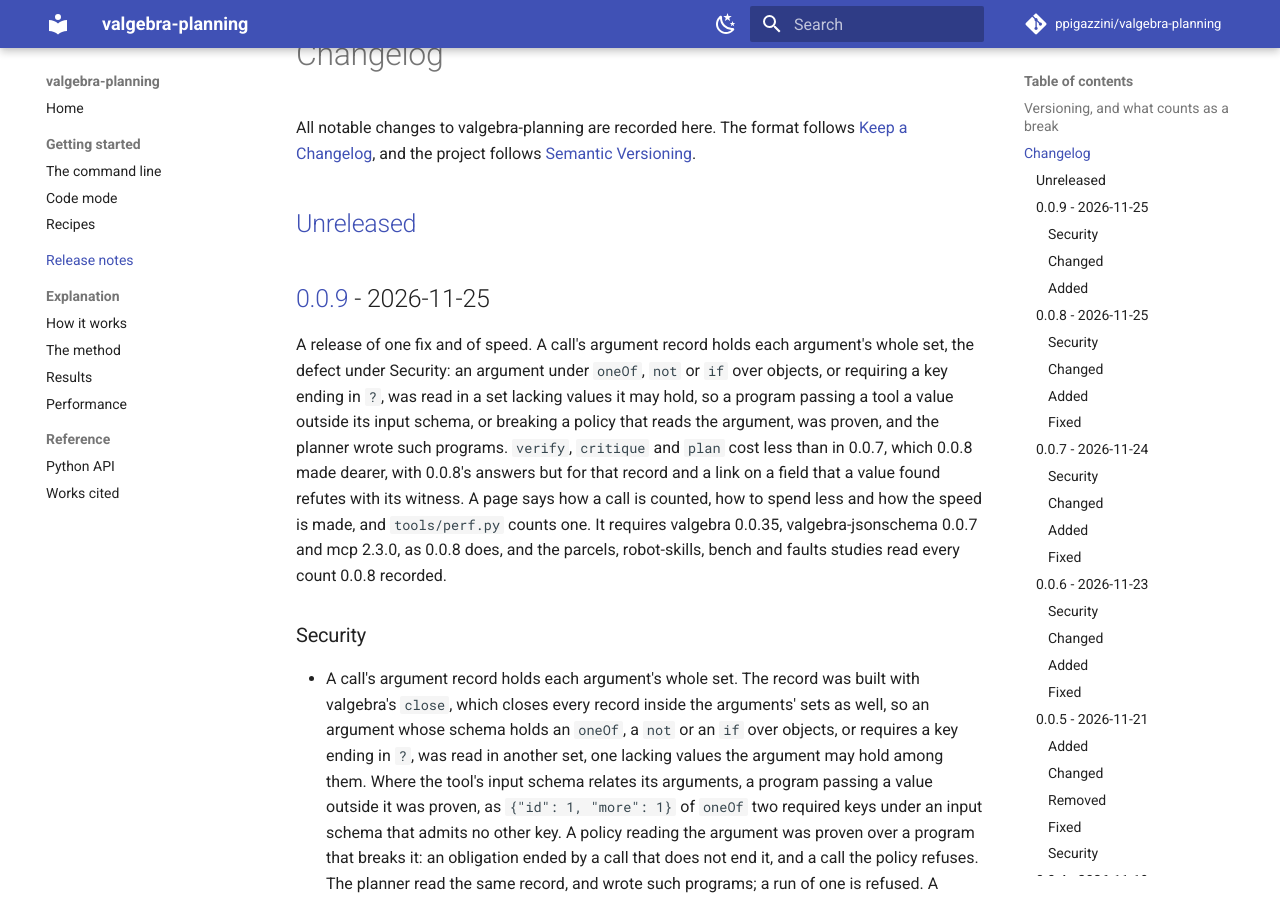
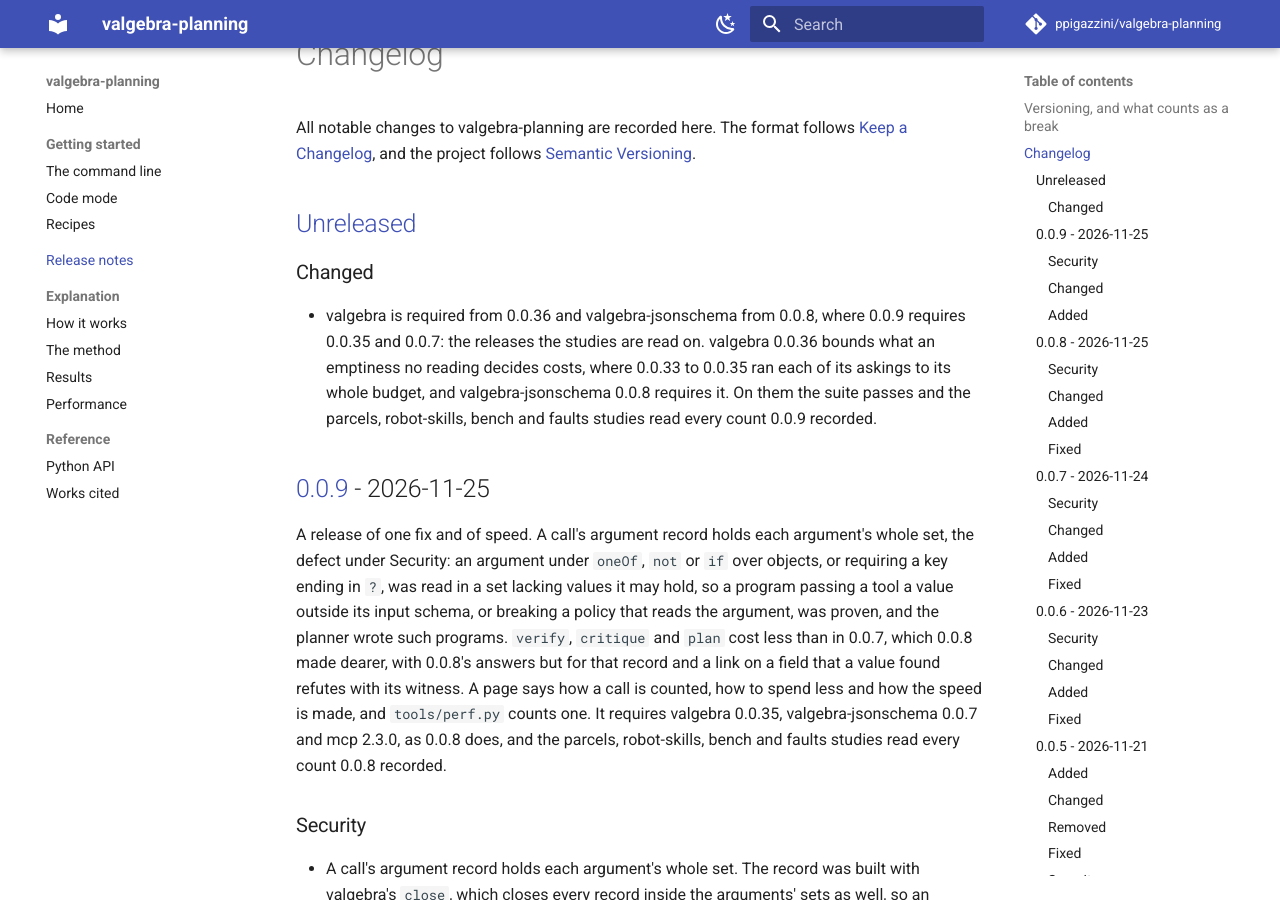
Before and after one commit to ppigazzini/valgebra-planning, an MkDocs documentation site: the page built from docs/changelog.md, in a window 1280 px wide and 900 px high, scrolled down 325 px. Built offline with MkDocs 1.6.1 and Material for MkDocs 9.7.7, drawn with Linux system fonts in a browser that asks for light colours; comment, search, counter and statistics services are not loaded.

Commit message:
build: valgebra is required from 0.0.36, valgebra-jsonschema from 0.0.8
The studies are read on valgebra 0.0.36 and valgebra-jsonschema 0.0.8, the releases the
order puts before this package's, and `pyproject.toml` requires each from the release
its studies were read on. valgebra 0.0.36 bounds what an emptiness no reading decides
costs, where 0.0.33 to 0.0.35 ran each of its askings to its whole budget, and
valgebra-jsonschema 0.0.8 requires it.

The floors move to the two, `uv lock --upgrade-package` moves the lock's and nothing
else, and `constraints.txt`, exported again by the command its header names, pins both:
the set the release is tested with. On them 1,065 tests pass and one skips, the parcels,
robot-skills, bench and faults studies read no difference, and ruff, ty and the docs
lint are clean. The changelog's entry under Changed names the move.

```diff
--- a/CHANGELOG.md
+++ b/CHANGELOG.md
@@ -5,6 +5,14 @@ All notable changes to valgebra-planning are recorded here. The format follows
 [Semantic Versioning](https://semver.org/spec/v2.0.0.html).
 
 ## [Unreleased]
+
+### Changed
+
+- valgebra is required from 0.0.36 and valgebra-jsonschema from 0.0.8, where 0.0.9 requires
+  0.0.35 and 0.0.7: the releases the studies are read on. valgebra 0.0.36 bounds what an
+  emptiness no reading decides costs, where 0.0.33 to 0.0.35 ran each of its askings to its
+  whole budget, and valgebra-jsonschema 0.0.8 requires it. On them the suite passes and the
+  parcels, robot-skills, bench and faults studies read every count 0.0.9 recorded.
 
 ## [0.0.9] - 2026-11-25
 
--- a/constraints.txt
+++ b/constraints.txt
@@ -95,9 +95,9 @@ typing-inspection==0.4.5
     #   pydantic
 uvicorn==0.54.0 ; sys_platform != 'emscripten'
     # via mcp
-valgebra==0.0.35
+valgebra==0.0.36
     # via
     #   valgebra-jsonschema
     #   valgebra-planning
-valgebra-jsonschema==0.0.7
+valgebra-jsonschema==0.0.8
     # via valgebra-planning
--- a/pyproject.toml
+++ b/pyproject.toml
@@ -23,10 +23,10 @@ dependencies = [
     # The decision procedure every proof here rests on, from the release the studies were read
     # on. No ceiling: a ceiling cannot be lifted from a published version, so a valgebra release
     # installs beside this package the day it is published, and asks no release here.
-    "valgebra>=0.0.35",
+    "valgebra>=0.0.36",
     # JSON Schema and MCP tool listings read into valgebra's sets, from the release the studies
     # were read on, and with no ceiling for the same reason.
-    "valgebra-jsonschema>=0.0.7",
+    "valgebra-jsonschema>=0.0.8",
 ]
 
 [project.optional-dependencies]
```
Also changed, not shown: 1 other file.
